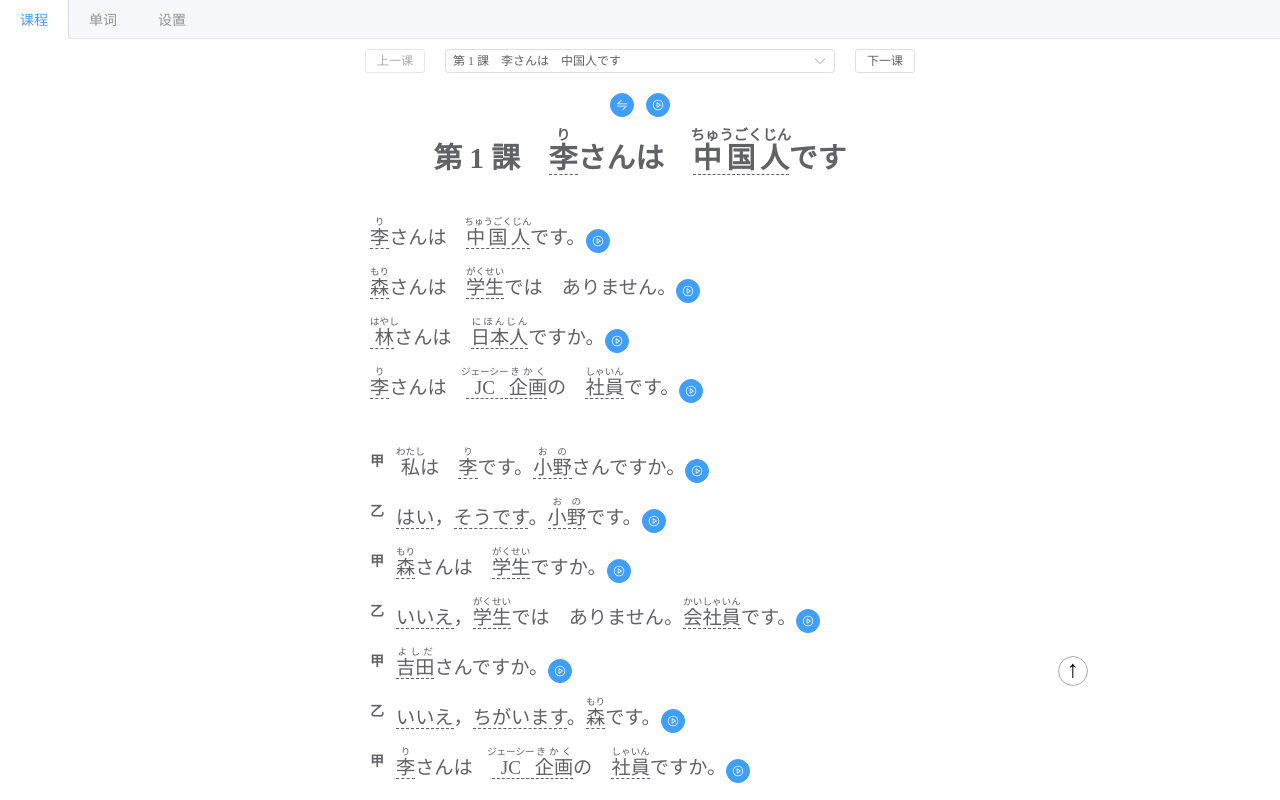
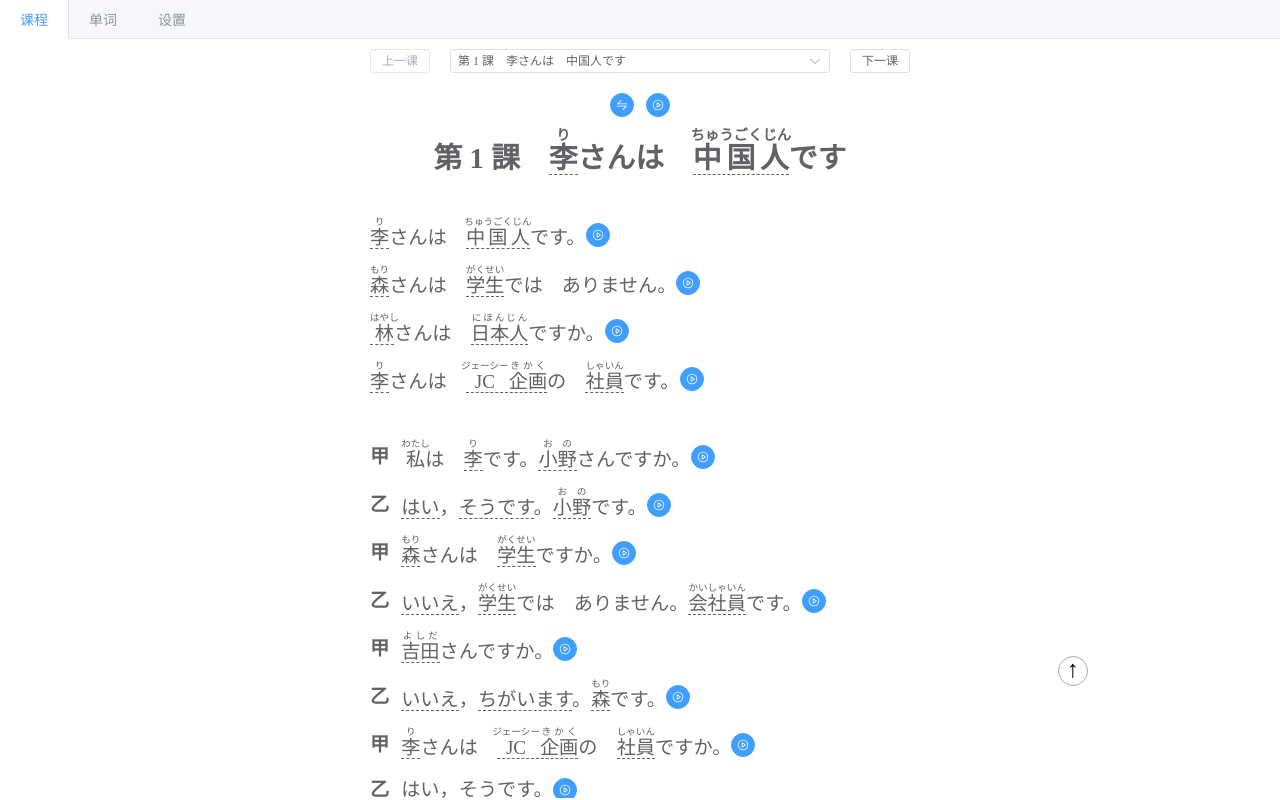
Before and after one commit to cencuansen/simple-pages, a Vue app in the folder japanese/: page / in a window 1280 px wide. Built offline with nearby package versions, Linux system fonts and the light colour scheme.

Commit message:
update japanese

```diff
--- a/japanese/src/components/Lesson.vue
+++ b/japanese/src/components/Lesson.vue
@@ -61,7 +61,7 @@
     <section v-if="lessonStore.currentLesson.basics?.length" class="section basics-section">
       <el-form class="basics-list">
         <el-form-item class="message" v-for="(item, idx) in lessonStore.currentLesson.basics" :key="`basic-${idx}`">
-          <div>
+          <div class="text-row">
             <!--原文-->
             <el-text class="text text-content"
                      :class="{'speaking-active': speakingActive(item.time, currentTime)}"
@@ -95,7 +95,7 @@
 
         <el-form-item :label="message.speaker" class="message" :class="[ `speaker-${message.speaker}`]"
                       v-for="(message, messageIndex) in exchange" :key="`message2-${exchangeIndex}-${messageIndex}`">
-          <div>
+          <div class="text-row">
             <!--原文-->
             <el-text class="text text-content"
                      :class="{'speaking-active': speakingActive(message.time, currentTime)}"
@@ -138,7 +138,7 @@
                :key="`exchange2-${exchangeIndex}`" class="conversation-exchange">
         <el-form-item :label="message.speaker" class="message" :class="[ `speaker-${message.speaker}`]"
                       v-for="(message, messageIndex) in exchange" :key="`message2-${exchangeIndex}-${messageIndex}`">
-          <div>
+          <div class="text-row">
             <!--原文-->
             <el-text class="text text-content"
                      :class="{'speaking-active': speakingActive(message.time, currentTime)}"
@@ -428,13 +428,13 @@ onBeforeUnmount(() => {
 </script>
 
 <style scoped>
+
 .lesson-header-container {
   overflow-y: scroll;
 }
 
 .lesson-header {
-  margin: 0 auto;
-  padding: 10px 0;
+  margin: 10px auto;
   text-align: center;
   max-width: var(--content-max-width);
 }
@@ -476,7 +476,7 @@ onBeforeUnmount(() => {
   justify-content: center;
 }
 
-.lesson-title, .basics-section, .conversation-section {
+.lesson-header, .lesson-title, .basics-section, .conversation-section {
   padding: 0 5px;
 }
 
@@ -531,11 +531,21 @@ onBeforeUnmount(() => {
   margin-bottom: 10px;
 }
 
+.text-row {
+  display: flex;
+  align-items: center;
+}
+
+:deep(.el-form-item__label-wrap) {
+  align-items: center;
+}
+
 :deep(.message .el-form-item__label) {
   font-weight: bolder;
   color: var(--el-text-color-regular);
   user-select: none;
   white-space: nowrap;
+  font-size: 1.2rem;
 }
 
 :deep(.message .el-form-item__content) {
@@ -549,15 +559,15 @@ onBeforeUnmount(() => {
 }
 
 :deep(.target-active) {
-  animation: highlight 5s ease-in-out alternate;
+  animation: highlight 3s ease-in-out alternate;
 }
 
 @keyframes highlight {
   0%, 20%, 40%, 60%, 80% {
-    color: #ff5500;
+    color: #ff0000;
   }
   10%, 30%, 50%, 70%, 90% {
-    color: #ffff00;
+    color: #ff9900;
   }
   100% {
     color: inherit;
--- a/japanese/src/components/Word.vue
+++ b/japanese/src/components/Word.vue
@@ -198,7 +198,7 @@ onBeforeUnmount(() => {
 .lesson-header {
   display: flex;
   margin: 10px auto;
-
+  padding: 0 5px;
   max-width: var(--content-max-width);
 }
 
--- a/japanese/src/style.css
+++ b/japanese/src/style.css
@@ -24,15 +24,21 @@ a:link {
 }
 
 a:visited {
-    color: #B37AFF;
+    /*color: #B37AFF;*/
+    color: inherit;
 }
 
 a:hover {
-    color: #4285F4;
+    /*color: #4285F4;*/
+    color: inherit;
 }
 
 a:active {
-    color: #FF0000;
+    /*color: #FF0000;*/
+    color: inherit;
+}
+
+ruby {
 }
 
 ruby rt {
```
